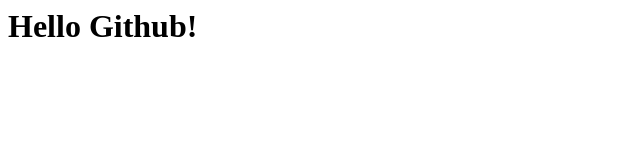
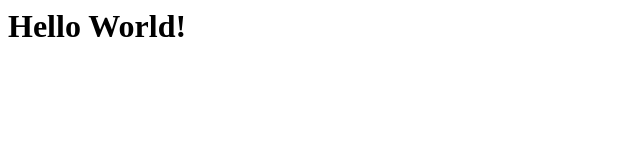
Before and after one commit to ChenXiang96/CMS-, a plain HTML site: page index.html in a window 1280 px wide. Shown: the full height of the page, 0-640 px from the left. Drawn offline with Linux system fonts and the light colour scheme.

Commit message:
更改了一个网页

```diff
--- a/index.html
+++ b/index.html
@@ -1,10 +1,9 @@
 <html>
 <head>
-  <title>
-    Hello Github
-  </title>
+  <title>Hello Github</title>
+</head>
   <body>
-   <h1>Hello Github!</h1>
+   <h1>Hello World!</h1>
   </body>
-</head>
+
 </html>
```
